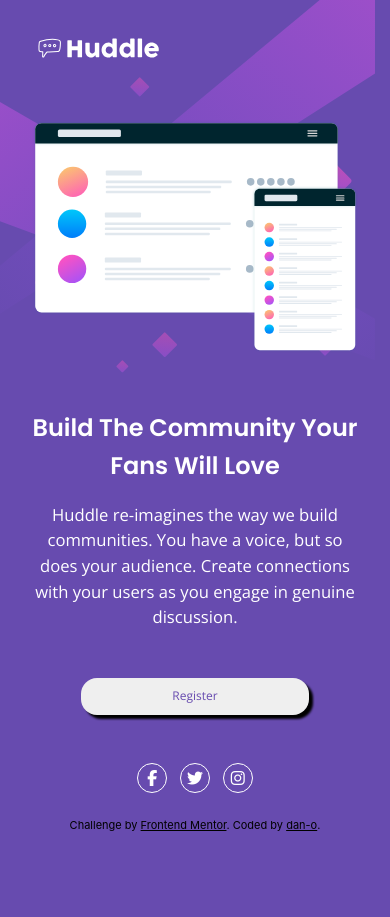
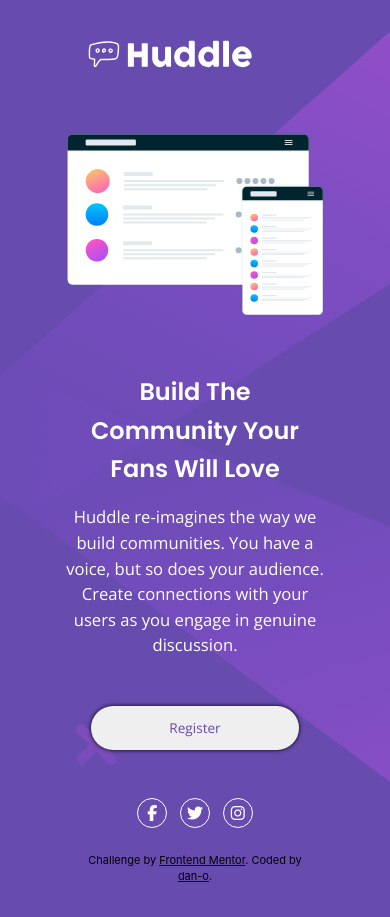
Before and after one commit to dpress13/frontend-mentor-huddle-landing-page-with-single-introductory-section-master, a website: page index.html in a window 390 px wide. Before the commit the page ends 865 px from the top, so only its background shows below. Drawn offline with nearby package versions, Linux system fonts and the light colour scheme; files that its build step writes are made by us from their sources; files whose address does not match are found by name.

Commit message:
style updates for mobile, button started styling tablet

```diff
--- a/assets/css/src/scss/_modules.scss
+++ b/assets/css/src/scss/_modules.scss
@@ -54,7 +54,7 @@
 }
 
 .logo {
-  width: 40%;
+  width: 7.75rem;
 }
 
 // Main Image
@@ -88,11 +88,20 @@
 
 // Button CTA
 
+button:focus {
+  outline: 0;
+}
+
 .register-cta-container {
 
 }
 
 .register-cta {
+  border-radius: 1.5625rem;
+  filter: drop-shadow(.5px .5px 2px black);
+  font-size: .85rem;
+  height: 2.75rem;
+  width: 13rem;
 
 }
 
@@ -140,3 +149,13 @@
   color: black;
   text-decoration: underline;
 }
+
+@media (min-width: 376px) {
+  body {
+    background-image: url("../../images/bg-desktop.svg");
+    margin: 2rem 5rem;
+  }
+  .logo {
+    width: 11rem;
+  }
+}
--- a/index.html
+++ b/index.html
@@ -22,6 +22,7 @@
   <div class="logo-container">
     <img class="logo" src="images/logo.svg" alt="Huddle Logo">
   </div>
+  <div class="row">
     <div class="main-image-container col-sm">
       <img class="main-image col" src="images/illustration-mockups.svg" alt="Browser Mockups">
     </div>
@@ -33,8 +34,9 @@
         <h2>Huddle re-imagines the way we build communities. You have a voice, but so does your audience. Create connections with your users as you engage in genuine discussion.</h2>
       </div>
       <div class="register-cta-container">
-      <div class="register-cta">
-        <button>Register</button>
+        <div>
+          <button class="register-cta">Register</button>
+        </div>
       </div>
     </div>
   </div>
```
Also changed, not shown: assets/css/site/style.min.css, assets/css/src/style.css. Lines whose indentation alone changed are shown as unchanged.
